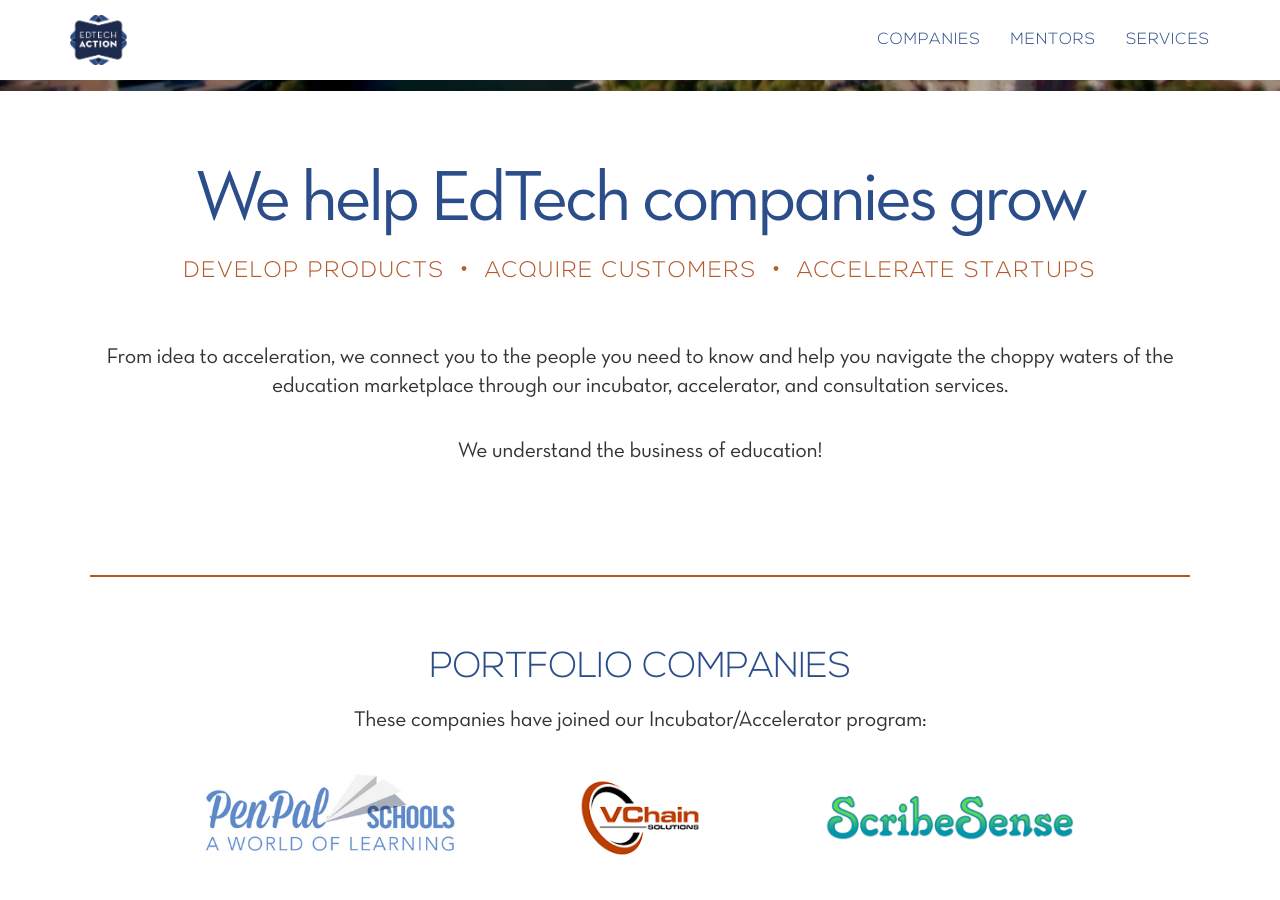
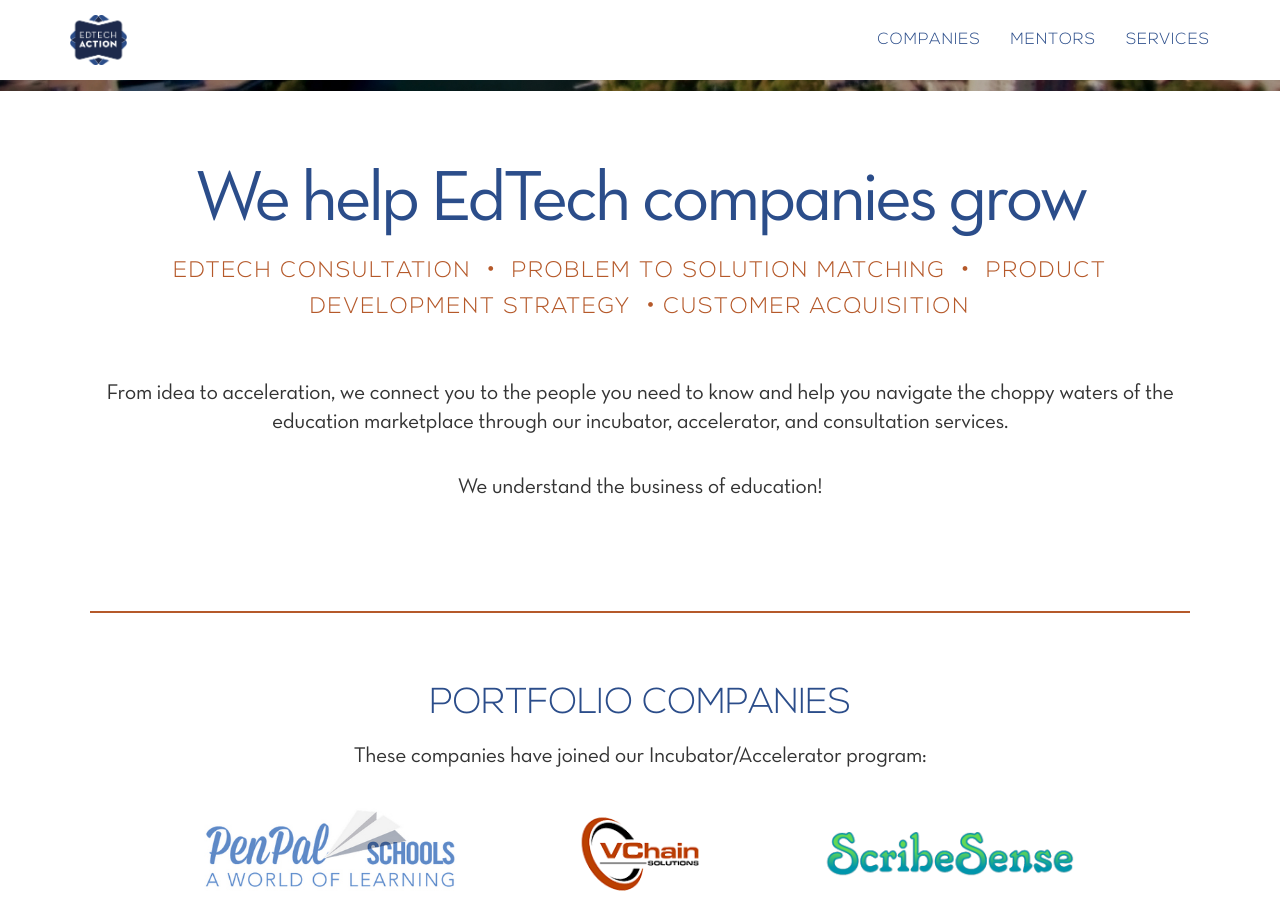
Before and after one commit to thejunto/edtech-action, a Jekyll site: the page built from index.html, in a window 1280 px wide and 900 px high, scrolled down 503 px. Built offline with Jekyll 4.4.1, drawn with Linux system fonts in a browser that asks for light colours; nearby versions of some CDN libraries.

Commit message:
Update index.html

```diff
--- a/index.html
+++ b/index.html
@@ -39,7 +39,7 @@
       </div>
       <div class="row hidden-xs">
         <div class="col-lg-12">
-          <h4 class="how">Develop Products ・ Acquire Customers ・ Accelerate Startups</h4>
+          <h4 class="how">EdTech Consultation ・ Problem to Solution Matching ・ Product Development Strategy ・Customer Acquisition</h4>
         </div>
       </div>
       <div class="row visible-xs">
```
